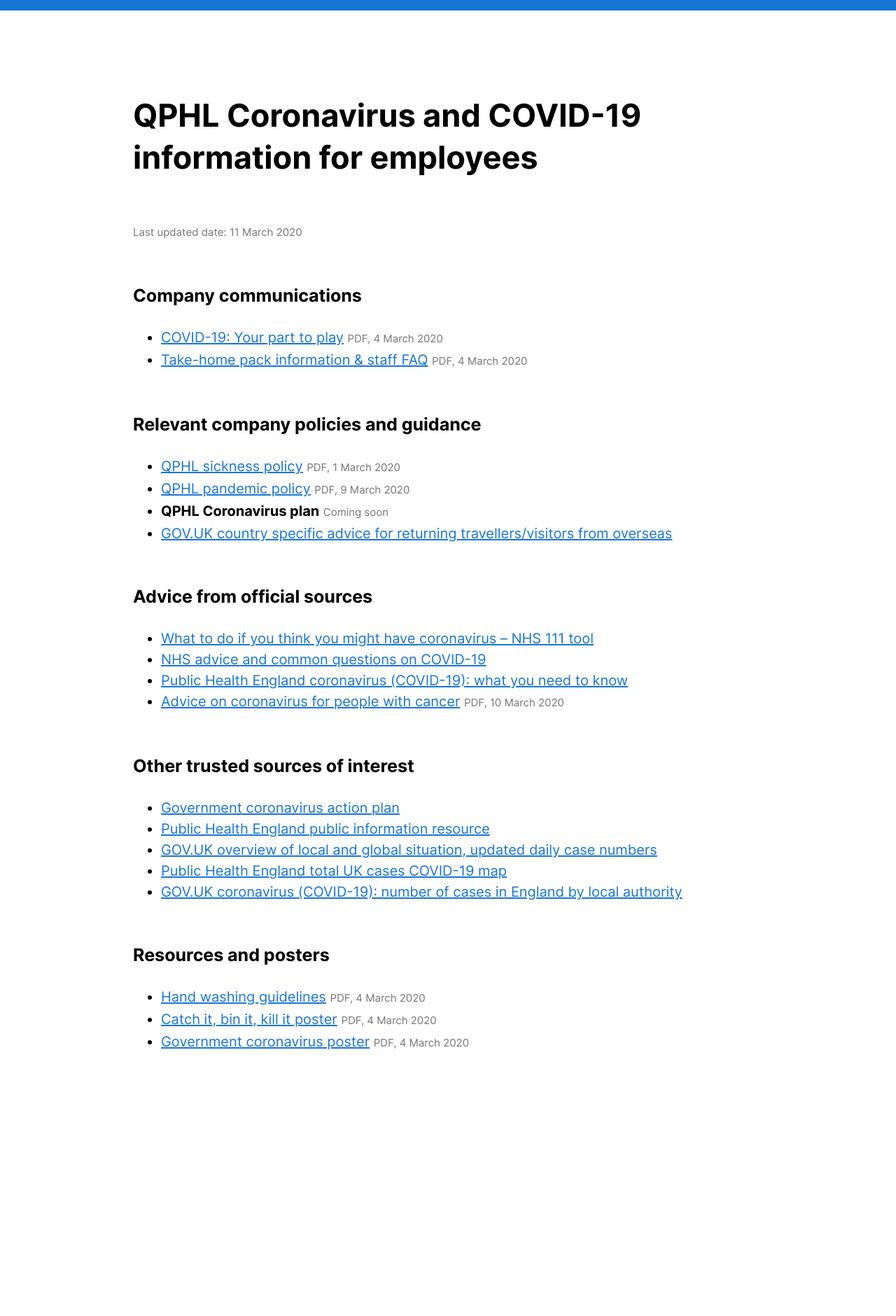
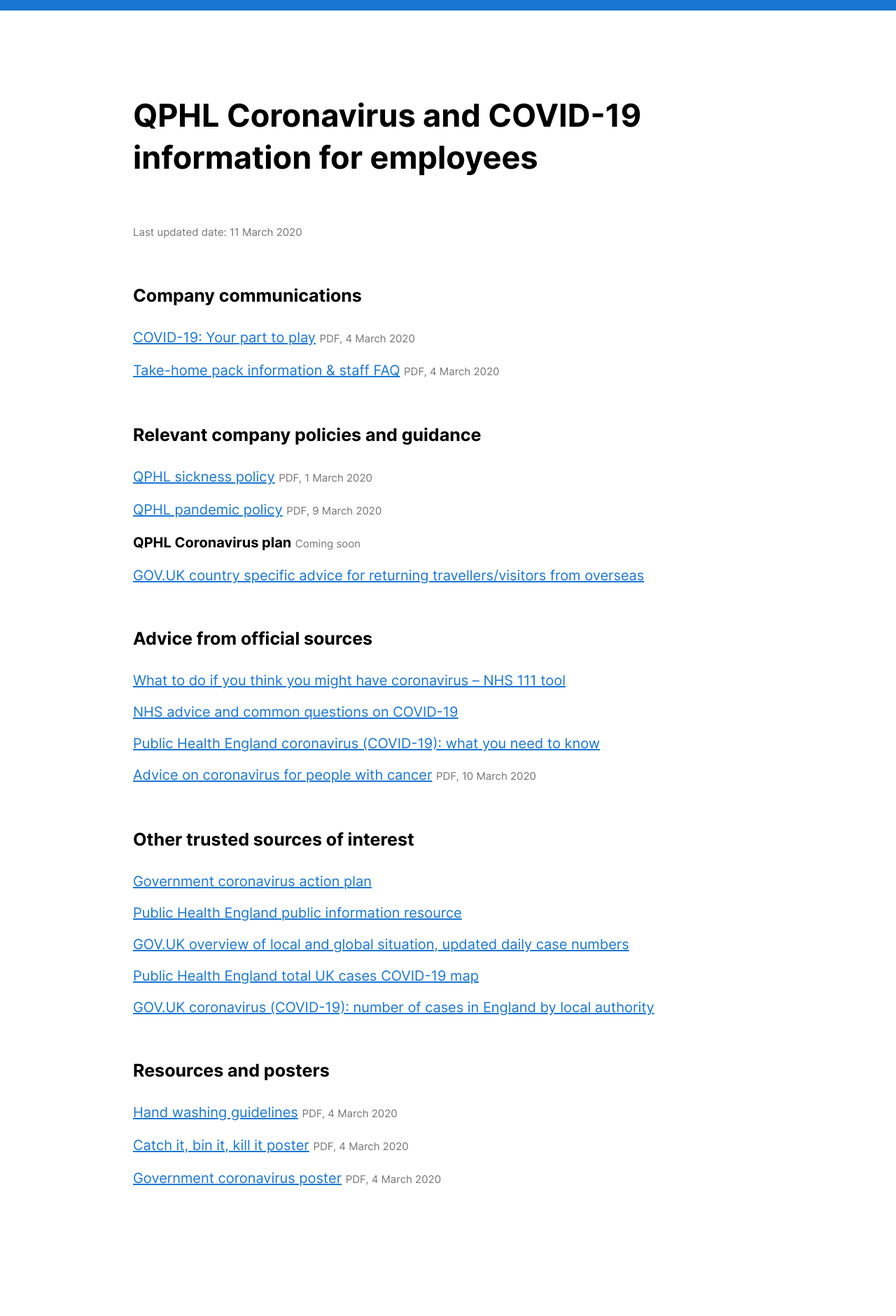
Before and after one commit to cognisant/qphl.co, a Jekyll site: the page built from coronavirus.md, in a window 1280 px wide. Shown: the whole page at 70% size. Built offline with Jekyll 4.4.1, drawn with Linux system fonts in a browser that asks for light colours; before the commit the page ends 1685 px from its top, so only the background shows below that.

Commit message:
Simplifies list styling

```diff
--- a/_includes/header.html
+++ b/_includes/header.html
@@ -76,6 +76,9 @@
             line-height: 1.5rem;
             margin: 0 0 1.5rem;
         }
+        li {
+            margin: 0 0 0.75rem;
+        }
         p {
             margin: 0 0 3rem;
         }
@@ -84,7 +87,9 @@
             font-size: 0.75rem;
         }
         ul {
+            list-style: none;
             margin: 0 0 3rem;
+            padding: 0;
         }
         .grid {
             display: flex;
```
